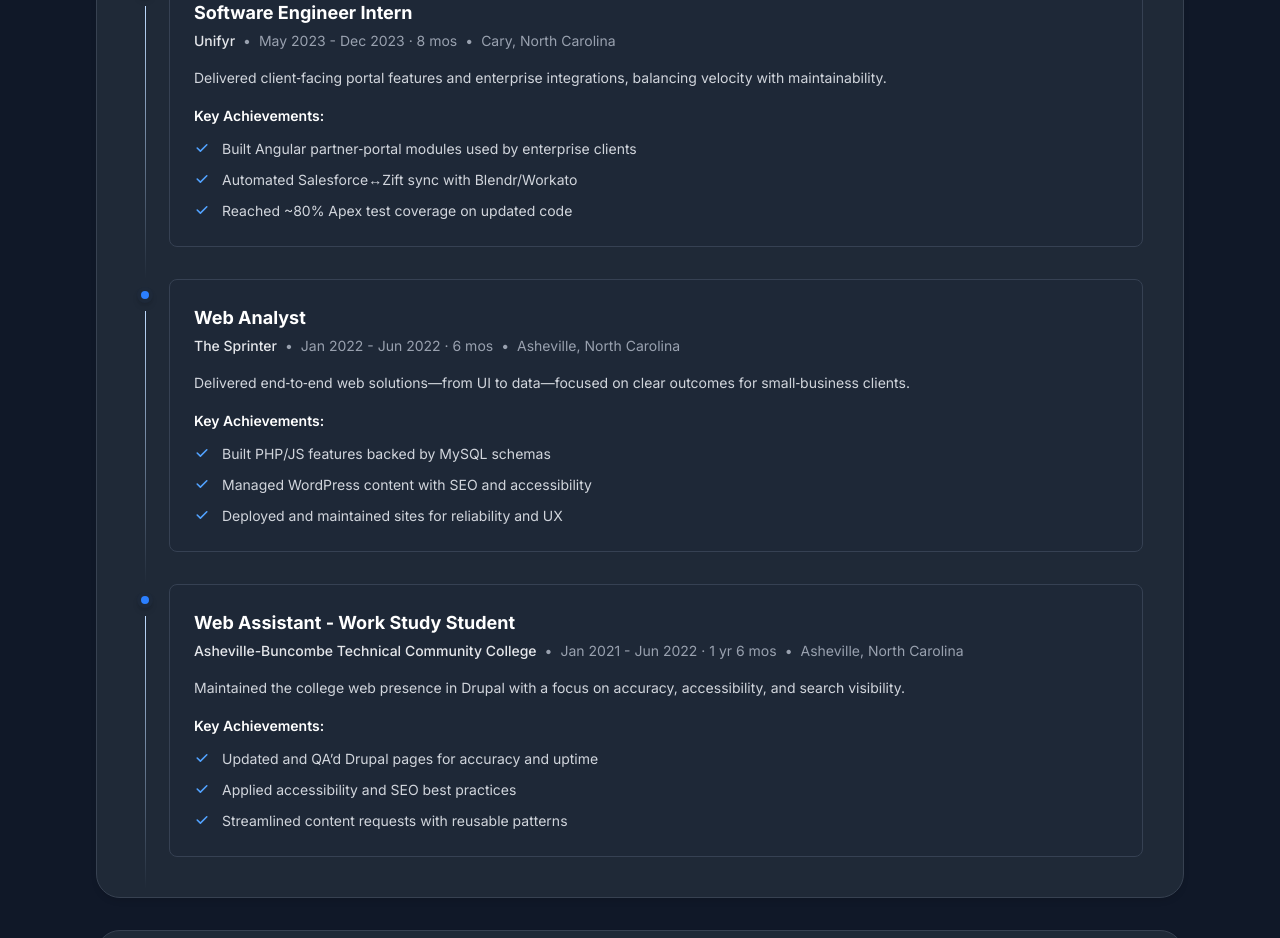
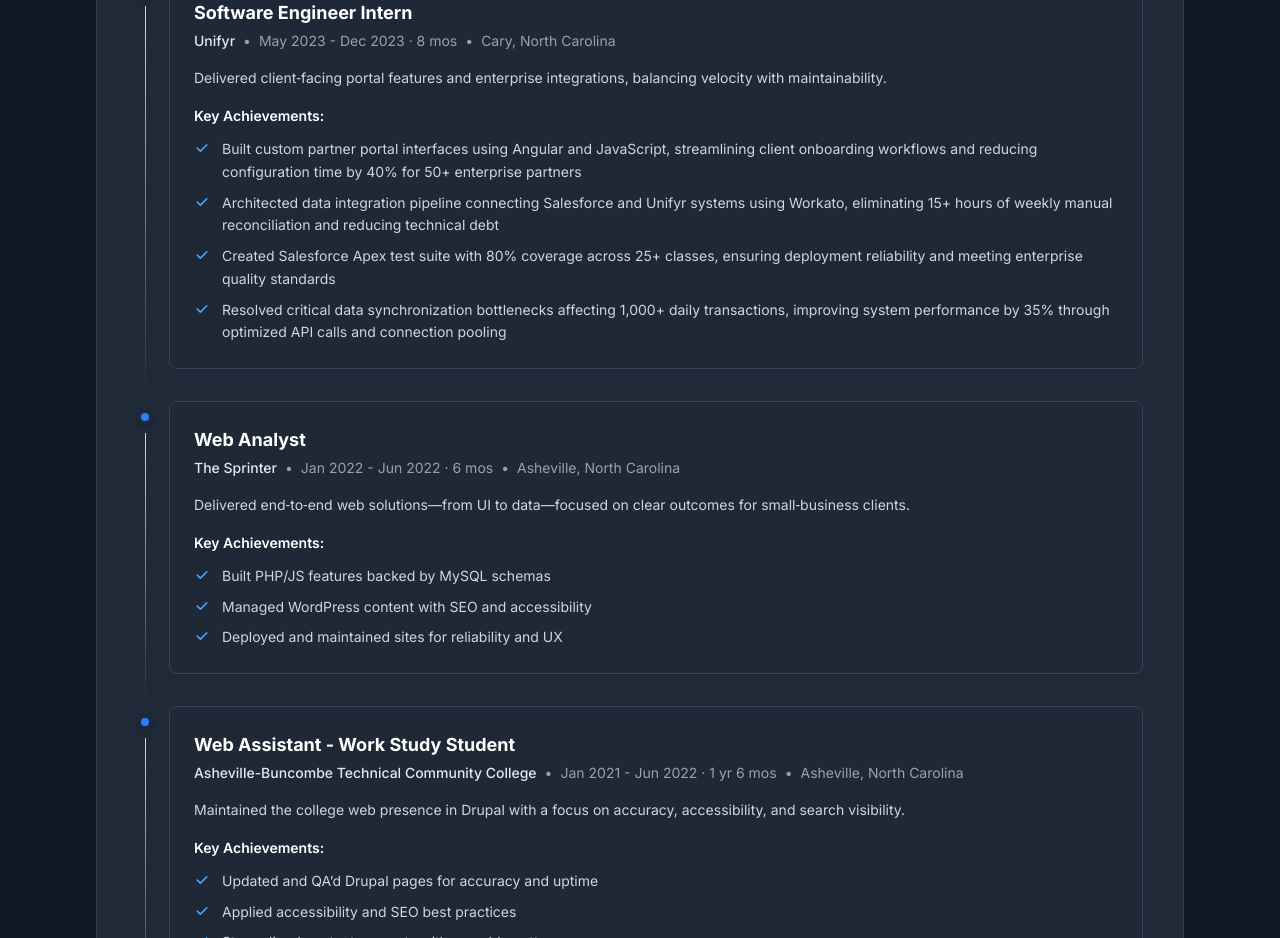
Before and after one commit to miles-hollifield/miles-portfolio-blog, a Next.js app: page /about in a window 1280 px wide. Shown: the part 2500-3438 px from the top of the page. Built offline with nearby package versions, Linux system fonts and the light colour scheme.

Commit message:
Update experience descriptions to highlight significant achievements and improvements; enhance clarity and impact of professional contributions

```diff
--- a/src/app/components/Experience.tsx
+++ b/src/app/components/Experience.tsx
@@ -35,9 +35,10 @@
     location: "Cary, North Carolina",
     description: "Delivered client‑facing portal features and enterprise integrations, balancing velocity with maintainability.",
     achievements: [
-      "Built Angular partner‑portal modules used by enterprise clients",
-      "Automated Salesforce↔Zift sync with Blendr/Workato",
-      "Reached ~80% Apex test coverage on updated code"
+      "Built custom partner portal interfaces using Angular and JavaScript, streamlining client onboarding workflows and reducing configuration time by 40% for 50+ enterprise partners",
+      "Architected data integration pipeline connecting Salesforce and Unifyr systems using Workato, eliminating 15+ hours of weekly manual reconciliation and reducing technical debt",
+      "Created Salesforce Apex test suite with 80% coverage across 25+ classes, ensuring deployment reliability and meeting enterprise quality standards",
+      "Resolved critical data synchronization bottlenecks affecting 1,000+ daily transactions, improving system performance by 35% through optimized API calls and connection pooling"
     ]
   },
   {
```
